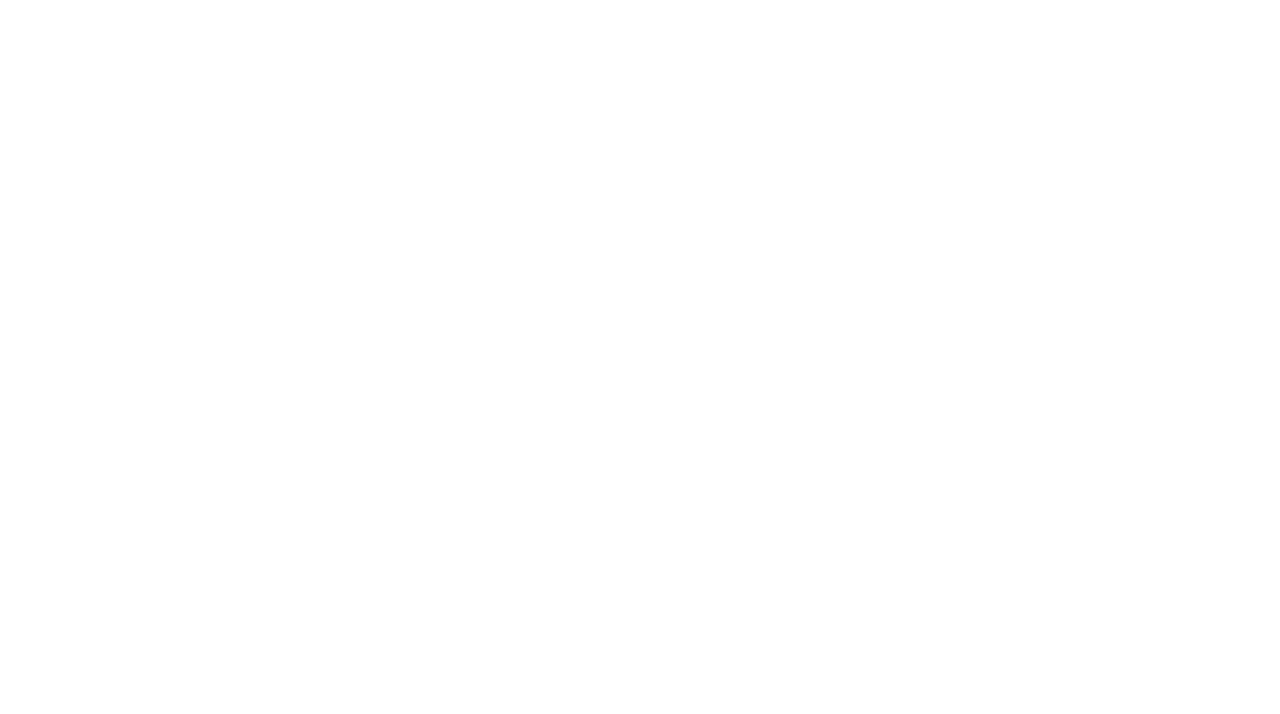
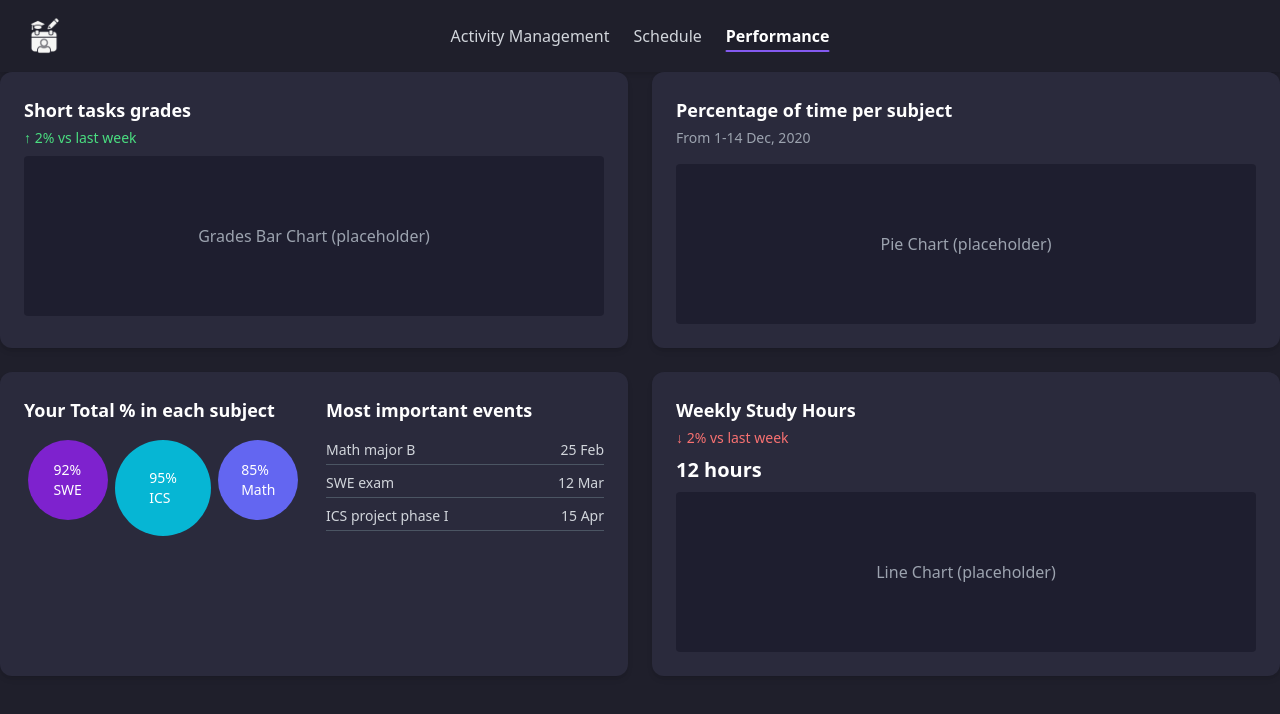
Before and after one commit to Ali-Mashni/smart-scheduler, a React (Create React App) app in the folder client/: page /performance in a window 1280 px wide. Before the commit this address had no page. Shown: the top 714 px of the page. Built offline with nearby package versions, Linux system fonts and the light colour scheme.

Commit message:
adding student's pages and modify app routing

```diff
--- a/client/src/App.js
+++ b/client/src/App.js
@@ -4,6 +4,9 @@ import { BrowserRouter as Router, Routes, Route } from 'react-router-dom';
 import LoginPage from './pages/LoginPage';
 import SignupPage from './pages/SignupPage';
 import HomePage from './pages/HomePage';
+import StudentSchedulePage from './pages/schedulePage';
+import PerformancePage from './pages/Performance';
+import ActivityManagementPage from './pages/ActivityManagementPage';
 function App() {
 
 
@@ -13,10 +16,13 @@ function App() {
         {/* Default redirect to login */}
         <Route path="/" element={<HomePage />} />
         {/* Auth pages */}
+        {/* the change*/}
         <Route path="/login" element={<LoginPage  />} />
         <Route path="/signup" element={<SignupPage />} />
-
         {/* You can add other pages here later */}
+        <Route path="/schedule" element={<StudentSchedulePage />} />
+        <Route path="/activityManagement" element={<ActivityManagementPage />} />
+        <Route path="/performance" element={<PerformancePage />} />
       </Routes>
     </Router>
   );
--- /dev/null
+++ b/client/src/pages/ActivityManagementPage.js
@@ -0,0 +1,66 @@
+import React, { useState } from 'react';
+import { Link } from 'react-router-dom';
+import TopBar from '../components/TopBar';
+import TopBarButton from '../components/TopBarButton';
+
+export default function ActivityManagementPage() {
+  const [action, setAction] = useState('add');
+
+  return (
+    <div className="min-h-screen bg-bgMain text-white font-sans">
+      {/* Header */}
+        <TopBar>
+            <TopBarButton to="/activityManagement"active>Activity Management</TopBarButton>
+            <TopBarButton to="/schedule" >Schedule</TopBarButton>
+            <TopBarButton to="/performance" >Performance</TopBarButton>
+       </TopBar>
+
+      {/* Page Content */}
+      <div className="flex gap-6">
+        {/* Sidebar */}
+        <aside className="w-1/4 bg-bgCard p-4 rounded-xl shadow-md space-y-4">
+          <button onClick={() => setAction('add')} className={`w-full text-left py-2 px-3 rounded ${action === 'add' ? 'bg-purple-600' : 'hover:bg-purple-600'}`}>Add Activity</button>
+          <button onClick={() => setAction('delete')} className={`w-full text-left py-2 px-3 rounded ${action === 'delete' ? 'bg-purple-600' : 'hover:bg-purple-600'}`}>Delete Activity</button>
+          <button onClick={() => setAction('edit')} className={`w-full text-left py-2 px-3 rounded ${action === 'edit' ? 'bg-purple-600' : 'hover:bg-purple-600'}`}>Edit Activity</button>
+        </aside>
+
+        {/* Form Area */}
+        <section className="flex-1 bg-bgCard p-6 rounded-xl shadow-md">
+          <h2 className="text-2xl font-bold mb-6 capitalize">{action} Activity</h2>
+
+          <form className="space-y-4 max-w-xl">
+            <div>
+              <label className="block mb-1 text-sm">Activity Name</label>
+              <input type="text" className="w-full bg-[#303043] text-white border border-gray-600 rounded-md px-4 py-2 placeholder-gray-400" placeholder="e.g., Gym Session" />
+            </div>
+
+            <div>
+              <label className="block mb-1 text-sm">Day</label>
+              <select className="w-full bg-[#303043] text-white border border-gray-600 rounded-md px-4 py-2">
+                <option>Sunday</option>
+                <option>Monday</option>
+                <option>Tuesday</option>
+                <option>Wednesday</option>
+                <option>Thursday</option>
+              </select>
+            </div>
+
+            <div>
+              <label className="block mb-1 text-sm">Start Time</label>
+              <input type="time" className="w-full bg-[#303043] text-white border border-gray-600 rounded-md px-4 py-2" />
+            </div>
+
+            <div>
+              <label className="block mb-1 text-sm">End Time</label>
+              <input type="time" className="w-full bg-[#303043] text-white border border-gray-600 rounded-md px-4 py-2" />
+            </div>
+
+            <div className="pt-4">
+              <button type="submit" className="bg-purple-600 hover:bg-purple-700 px-6 py-2 rounded text-white font-semibold">Save</button>
+            </div>
+          </form>
+        </section>
+      </div>
+    </div>
+  );
+}
--- /dev/null
+++ b/client/src/pages/Performance.js
@@ -0,0 +1,69 @@
+import React from 'react';
+import { Link } from 'react-router-dom';
+import TopBar from '../components/TopBar';
+import TopBarButton from '../components/TopBarButton';
+
+export default function PerformancePage() {
+  return (
+    <div className="min-h-screen bg-bgMain text-white font-sans">
+      {/* Header */}
+        <TopBar>
+            <TopBarButton to="/activityManagement">Activity Management</TopBarButton>
+            <TopBarButton to="/schedule" >Schedule</TopBarButton>
+            <TopBarButton to="/performance" active>Performance</TopBarButton>
+        </TopBar>
+
+      {/* Dashboard Content */}
+      <div className="grid grid-cols-1 lg:grid-cols-2 gap-6">
+        {/* Grades Chart */}
+        <div className="bg-bgCard p-6 rounded-xl shadow-md">
+          <h2 className="text-lg font-semibold mb-1">Short tasks grades</h2>
+          <p className="text-green-400 text-sm mb-2">↑ 2% vs last week</p>
+          <div className="h-40 bg-[#1e1e2f] rounded flex items-center justify-center text-gray-400">
+            Grades Bar Chart (placeholder)
+          </div>
+        </div>
+
+        {/* Time per Subject Pie */}
+        <div className="bg-bgCard p-6 rounded-xl shadow-md">
+          <h2 className="text-lg font-semibold mb-1">Percentage of time per subject</h2>
+          <p className="text-sm text-gray-400 mb-4">From 1-14 Dec, 2020</p>
+          <div className="h-40 bg-[#1e1e2f] rounded flex items-center justify-center text-gray-400">
+            Pie Chart (placeholder)
+          </div>
+        </div>
+
+        {/* Subject Percentages + Important Events */}
+        <div className="bg-bgCard p-6 rounded-xl shadow-md flex flex-col lg:flex-row gap-6">
+          <div className="flex-1">
+            <h2 className="text-lg font-semibold mb-4">Your Total % in each subject</h2>
+            <div className="flex justify-around">
+              <div className="w-20 h-20 rounded-full bg-purple-700 flex items-center justify-center text-white text-sm">92%<br />SWE</div>
+              <div className="w-24 h-24 rounded-full bg-cyan-500 flex items-center justify-center text-white text-sm">95%<br />ICS</div>
+              <div className="w-20 h-20 rounded-full bg-indigo-500 flex items-center justify-center text-white text-sm">85%<br />Math</div>
+            </div>
+          </div>
+
+          <div className="flex-1">
+            <h2 className="text-lg font-semibold mb-4">Most important events</h2>
+            <ul className="space-y-2 text-sm text-gray-300">
+              <li className="flex justify-between border-b border-gray-600 pb-1">Math major B <span>25 Feb</span></li>
+              <li className="flex justify-between border-b border-gray-600 pb-1">SWE exam <span>12 Mar</span></li>
+              <li className="flex justify-between border-b border-gray-600 pb-1">ICS project phase I <span>15 Apr</span></li>
+            </ul>
+          </div>
+        </div>
+
+        {/* Weekly Study Hours */}
+        <div className="bg-bgCard p-6 rounded-xl shadow-md">
+          <h2 className="text-lg font-semibold mb-1">Weekly Study Hours</h2>
+          <p className="text-red-400 text-sm mb-2">↓ 2% vs last week</p>
+          <p className="text-xl font-bold text-white mb-2">12 hours</p>
+          <div className="h-40 bg-[#1e1e2f] rounded flex items-center justify-center text-gray-400">
+            Line Chart (placeholder)
+          </div>
+        </div>
+      </div>
+    </div>
+  );
+}
--- /dev/null
+++ b/client/src/pages/schedulePage.js
@@ -0,0 +1,47 @@
+import React from 'react';
+import { Link } from 'react-router-dom';
+
+import TopBar from '../components/TopBar';
+import TopBarButton from '../components/TopBarButton';
+
+export default function StudentSchedulePage() {
+  return (
+    <div className="min-h-screen bg-bgMain text-white font-sans">
+      {/* Navbar */}
+        <TopBar>
+            <TopBarButton to="/activityManagement">Activity Management</TopBarButton>
+            <TopBarButton to="/schedule" active>Schedule</TopBarButton>
+            <TopBarButton to="/performance" >Performance</TopBarButton>
+        </TopBar>
+
+      {/* Main Content */}
+      <main className="grid grid-cols-1 md:grid-cols-2 gap-6 p-8">
+        {/* Schedule Section */}
+        <section className="bg-bgCard p-6 rounded-xl shadow-md">
+          <h2 className="text-2xl font-bold mb-4">Schedule</h2>
+          {/* Weekly Schedule Grid */}
+          <div className="grid grid-cols-5 gap-2 text-sm text-gray-200">
+            {/* Replace with dynamic content later */}
+            <div className="col-span-5 grid grid-rows-10 gap-px">
+              <div className="bg-purple-600 rounded p-2">ICS101 - Mon 10:00</div>
+              <div className="bg-teal-600 rounded p-2">MATH241 - Tue 12:00</div>
+              <div className="bg-pink-600 rounded p-2">SWE363 - Wed 08:00</div>
+              <div className="bg-indigo-600 rounded p-2">PHYS101 - Thu 14:00</div>
+            </div>
+          </div>
+        </section>
+
+        {/* Today's Tasks Section */}
+        <section className="bg-bgCard p-6 rounded-xl shadow-md">
+          <h2 className="text-2xl font-bold mb-4">Today's Tasks</h2>
+          <ul className="space-y-3">
+            <li className="bg-[#303043] p-3 rounded-md border-l-4 border-purple-500">Finish SWE Homework</li>
+            <li className="bg-[#303043] p-3 rounded-md border-l-4 border-teal-400">Attend ICS Lecture</li>
+            <li className="bg-[#303043] p-3 rounded-md border-l-4 border-green-500">Go to the Gym</li>
+            <li className="bg-[#303043] p-3 rounded-md border-l-4 border-blue-400">Read a Book</li>
+          </ul>
+        </section>
+      </main>
+    </div>
+  );
+}
```
Also changed, not shown: 1 other file (tests, documents, lock files or other folders).
